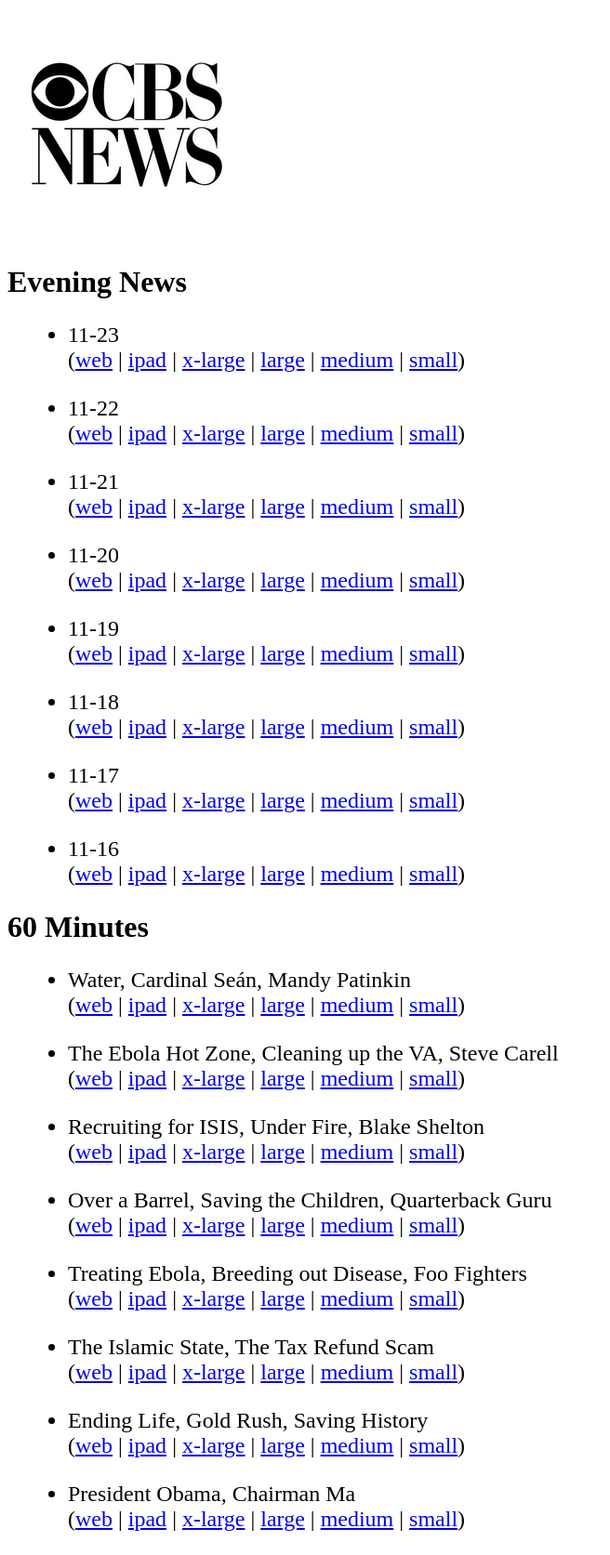
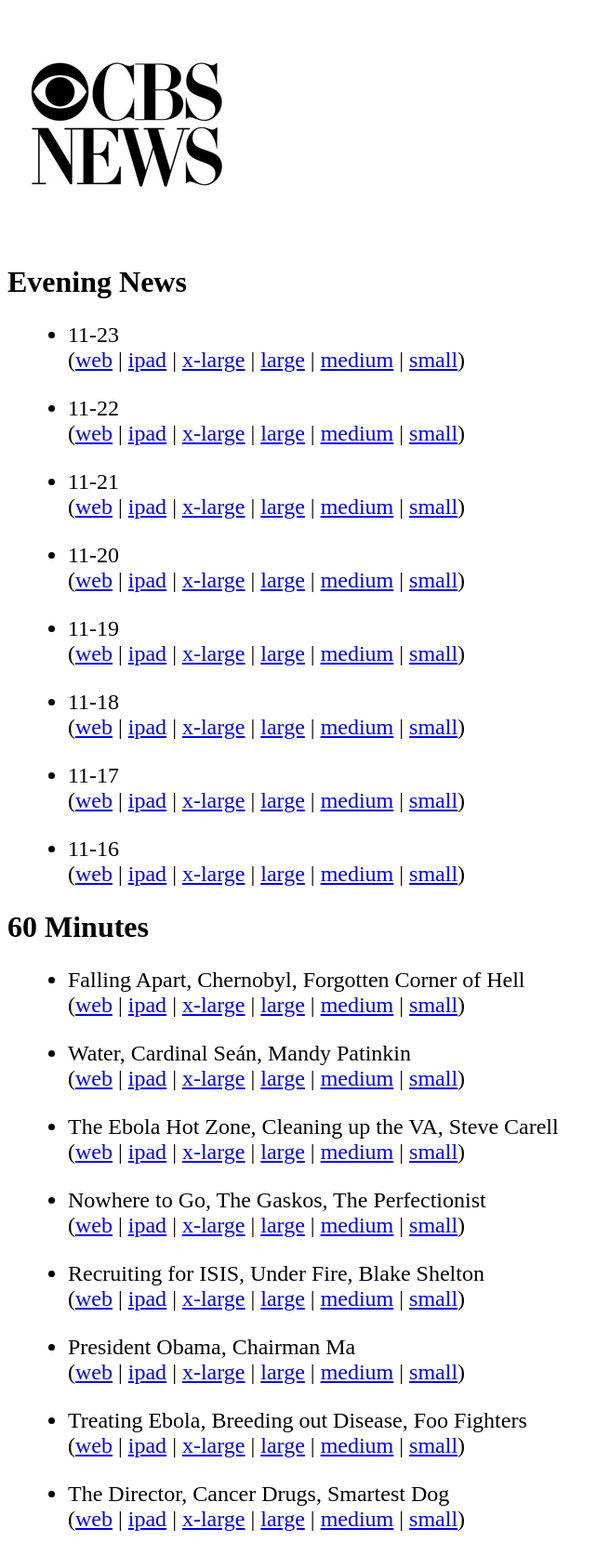
Before and after one commit to jkutner/cbsfeed, a Jekyll site: the page built from index.html, in a window 1280 px wide. Shown: the whole page at 93% size, without its empty margins (0-656 px from the left). Built offline with Jekyll 4.4.1, drawn with Linux system fonts in a browser that asks for light colours; nearby versions of some CDN libraries; some of the changed lines change nothing that is shown.

Commit message:
Updating with latest episdoes

```diff
--- a/_data/sixtymin.yml
+++ b/_data/sixtymin.yml
@@ -1,4 +1,13 @@
 ---
+- title: Falling Apart, Chernobyl, Forgotten Corner of Hell
+  links:
+    orig: /videos/falling-apart-chernobyl-forgotten-corner-of-hell/
+    ipad: ''
+    mp4_240: media\/2014\/11\/23\/362313795967\/60_FULL_11232014_312148_240.mp4
+    mp4_740: media\/2014\/11\/23\/362313795967\/60_FULL_11232014_312148_740.mp4
+    mp4_796: media\/2014\/11\/23\/362313795967\/60_FULL_11232014_312148_796.mp4
+    mp4_1296: media\/2014\/11\/23\/362313795967\/60_FULL_11232014_312148_1296.mp4
+  date: Falling Apart, Chernobyl, Forgotten Corner of Hell
 - title: Water, Cardinal Se&aacute;n, Mandy Patinkin
   links:
     orig: /videos/water-cardinal-sean-mandy-patinkin/
@@ -17,6 +26,15 @@
     mp4_796: media\/2014\/11\/10\/355843139997\/60_FULL_110914_306401_796.mp4
     mp4_1296: media\/2014\/11\/10\/355843139997\/60_FULL_110914_306401_1296.mp4
   date: The Ebola Hot Zone, Cleaning up the VA, Steve Carell
+- title: Nowhere to Go, The Gaskos, The Perfectionist
+  links:
+    orig: /videos/nowhere-to-go-the-gaskos-the-perfectionist/
+    ipad: ipad-streaming.cbsnews.com/media/mpx/2014/09/14/329095235560/60_FULL_091414_277320_500/60_FULL_091414_277320_500.m3u8
+    mp4_240: media\/2014\/09\/14\/329095235560\/60_FULL_091414_277176_240.mp4
+    mp4_740: media\/2014\/09\/14\/329095235560\/60_FULL_091414_277176_740.mp4
+    mp4_796: media\/2014\/09\/14\/329095235560\/60_FULL_091414_277176_796.mp4
+    mp4_1296: media\/2014\/09\/14\/329095235560\/60_FULL_091414_277176_1296.mp4
+  date: Nowhere to Go, The Gaskos, The Perfectionist
 - title: Recruiting for ISIS, Under Fire, Blake Shelton
   links:
     orig: /videos/recruiting-for-isis-under-fire-blake-shelton/
@@ -26,15 +44,15 @@
     mp4_796: media\/2014\/11\/02\/351035459816\/60_FULL_110214_303303_796.mp4
     mp4_1296: media\/2014\/11\/02\/351035459816\/60_FULL_110214_303303_1296.mp4
   date: Recruiting for ISIS, Under Fire, Blake Shelton
-- title: Over a Barrel, Saving the Children, Quarterback Guru
+- title: President Obama, Chairman Ma
   links:
-    orig: /videos/over-a-barrel-saving-the-children-quarterback-guru/
-    ipad: ipad-streaming.cbsnews.com/media/mpx/2014/09/07/326224963959/60_FULL_090714_274016_500/60_FULL_090714_274016_500.m3u8
-    mp4_240: media\/2014\/09\/07\/326224963959\/60_FULL_090714_224009_240.mp4
-    mp4_740: media\/2014\/09\/07\/326224963959\/60_FULL_090714_274009_740.mp4
-    mp4_796: media\/2014\/09\/07\/326224963959\/60_FULL_090714_279609_796.mp4
-    mp4_1296: media\/2014\/09\/07\/326224963959\/60_FULL_090714_2129609_1296.mp4
-  date: Over a Barrel, Saving the Children, Quarterback Guru
+    orig: /videos/president-obama-chairman-ma/
+    ipad: ipad-streaming.cbsnews.com/media/mpx/2014/09/29/334715459590/60_FULL_092814_285651_500/60_FULL_092814_285651_500.m3u8
+    mp4_240: media\/2014\/09\/29\/334715459590\/60_FULL_092814_283238_240.mp4
+    mp4_740: media\/2014\/09\/29\/334715459590\/60_FULL_092814_283238_740.mp4
+    mp4_796: media\/2014\/09\/29\/334715459590\/60_FULL_092814_283238_796.mp4
+    mp4_1296: media\/2014\/09\/29\/334715459590\/60_FULL_092814_283238_1296.mp4
+  date: President Obama, Chairman Ma
 - title: Treating Ebola, Breeding out Disease, Foo Fighters
   links:
     orig: /videos/treating-ebola-breeding-out-disease-foo-fighters/
@@ -44,30 +62,12 @@
     mp4_796: media\/2014\/10\/26\/348153923933\/60_FULL_102614_300962_796.mp4
     mp4_1296: media\/2014\/10\/26\/348153923933\/60_FULL_102614_300962_1296.mp4
   date: Treating Ebola, Breeding out Disease, Foo Fighters
-- title: The Islamic State, The Tax Refund Scam
+- title: The Director, Cancer Drugs, Smartest Dog
   links:
-    orig: /videos/the-islamic-state-the-tax-refund-scam/
-    ipad: ipad-streaming.cbsnews.com/media/mpx/2014/09/22/331852867935/60_FULL_092114_280298_500/60_FULL_092114_280298_500.m3u8
-    mp4_240: media\/2014\/09\/22\/331852867935\/60_FULL_092114_280289_240.mp4
-    mp4_740: media\/2014\/09\/22\/331852867935\/60_FULL_092114_280289_740.mp4
-    mp4_796: media\/2014\/09\/22\/331852867935\/60_FULL_092114_280289_796.mp4
-    mp4_1296: media\/2014\/09\/22\/331852867935\/60_FULL_092114_280289_1296.mp4
-  date: The Islamic State, The Tax Refund Scam
-- title: Ending Life, Gold Rush, Saving History
-  links:
-    orig: /videos/ending-life-gold-rush-saving-history/
-    ipad: ipad-streaming.cbsnews.com/media/mpx/2014/10/19/344922179613/60_FULL_101914_297733_500/60_FULL_101914_297733_500.m3u8
-    mp4_240: media\/2014\/10\/19\/344922124013\/60_FULL_101914_297722_240.mp4
-    mp4_740: media\/2014\/10\/19\/344922174013\/60_FULL_101914_297722_740.mp4
-    mp4_796: media\/2014\/10\/19\/344922179613\/60_FULL_101914_297722_796.mp4
-    mp4_1296: media\/2014\/10\/19\/3449221129613\/60_FULL_101914_297722_1296.mp4
-  date: Ending Life, Gold Rush, Saving History
-- title: President Obama, Chairman Ma
-  links:
-    orig: /videos/president-obama-chairman-ma/
-    ipad: ipad-streaming.cbsnews.com/media/mpx/2014/09/29/334715459590/60_FULL_092814_285651_500/60_FULL_092814_285651_500.m3u8
-    mp4_240: media\/2014\/09\/29\/334715459590\/60_FULL_092814_283238_240.mp4
-    mp4_740: media\/2014\/09\/29\/334715459590\/60_FULL_092814_283238_740.mp4
-    mp4_796: media\/2014\/09\/29\/334715459590\/60_FULL_092814_283238_796.mp4
-    mp4_1296: media\/2014\/09\/29\/334715459590\/60_FULL_092814_283238_1296.mp4
-  date: President Obama, Chairman Ma
+    orig: /videos/the-director-cancer-drugs-smartest-dog/
+    ipad: ipad-streaming.cbsnews.com/media/mpx/2014/10/05/338079299674/60_FULL_100514_287241_tablet.m3u8
+    mp4_240: media\/2014\/10\/05\/338079299674\/60_FULL_100514_287079_240.mp4
+    mp4_740: media\/2014\/10\/05\/338079299674\/60_FULL_100514_287079_740.mp4
+    mp4_796: media\/2014\/10\/05\/338079299674\/60_FULL_100514_287079_796.mp4
+    mp4_1296: media\/2014\/10\/05\/338079299674\/60_FULL_100514_287079_1296.mp4
+  date: The Director, Cancer Drugs, Smartest Dog
```
